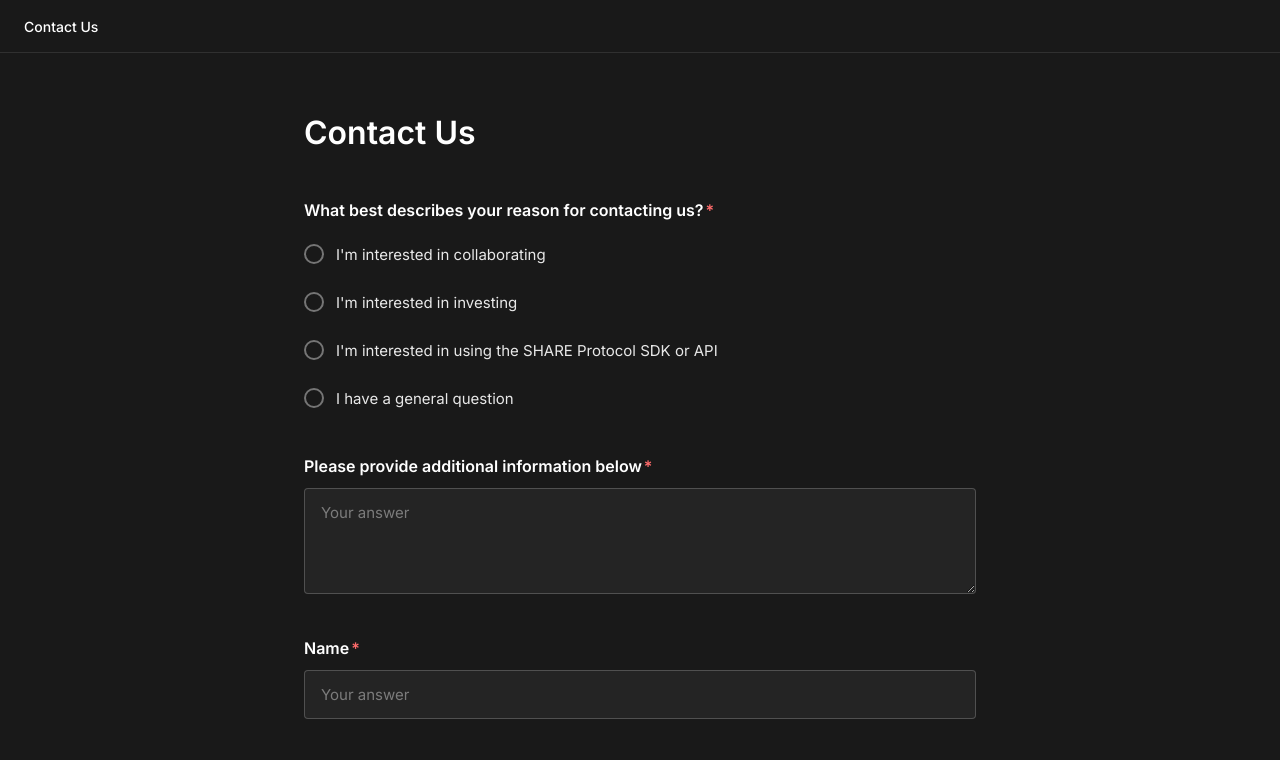
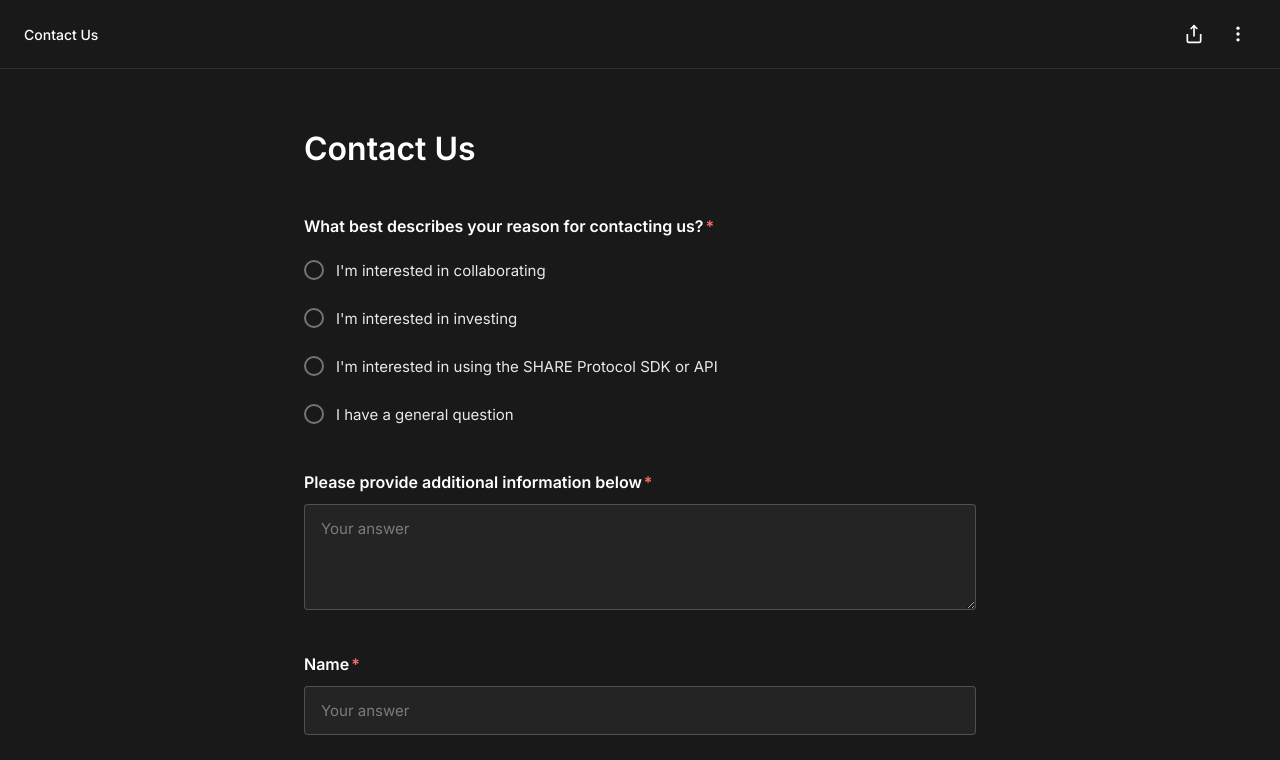
Before and after one commit to Rhnzo12/formless, a React (Create React App) app: page /schedule-meeting in a window 1280 px wide. Shown: the top 760 px of the page. Built offline with nearby package versions, Linux system fonts and the light colour scheme; no server answers.

Commit message:
Add share and menu functionality to Schedule Meeting page
- Added share button with modal showing page preview and Copy URL button
- Added three-dot menu with Report form and Cookie settings options
- Dropdowns close when clicking outside

https://claude.ai/code/session_019Meiq4RXnvz4LLrA8RejwU

```diff
--- a/src/ScheduleMeeting.js
+++ b/src/ScheduleMeeting.js
@@ -1,4 +1,4 @@
-import { useState, useEffect } from 'react';
+import { useState, useEffect, useRef } from 'react';
 
 const ScheduleMeeting = () => {
   const [formData, setFormData] = useState({
@@ -9,9 +9,28 @@ const ScheduleMeeting = () => {
   });
   const [isSubmitted, setIsSubmitted] = useState(false);
   const [isSubmitting, setIsSubmitting] = useState(false);
+  const [showShareModal, setShowShareModal] = useState(false);
+  const [showMenu, setShowMenu] = useState(false);
+  const [copied, setCopied] = useState(false);
+  const menuRef = useRef(null);
+  const shareModalRef = useRef(null);
 
   useEffect(() => {
     document.title = 'Contact Us | FORMLESS';
+  }, []);
+
+  // Close dropdowns when clicking outside
+  useEffect(() => {
+    const handleClickOutside = (event) => {
+      if (menuRef.current && !menuRef.current.contains(event.target)) {
+        setShowMenu(false);
+      }
+      if (shareModalRef.current && !shareModalRef.current.contains(event.target)) {
+        setShowShareModal(false);
+      }
+    };
+    document.addEventListener('mousedown', handleClickOutside);
+    return () => document.removeEventListener('mousedown', handleClickOutside);
   }, []);
 
   const handleInputChange = (e) => {
@@ -41,6 +60,242 @@ const ScheduleMeeting = () => {
     );
   };
 
+  const handleCopyUrl = async () => {
+    try {
+      await navigator.clipboard.writeText(window.location.href);
+      setCopied(true);
+      setTimeout(() => setCopied(false), 2000);
+    } catch (err) {
+      console.error('Failed to copy URL:', err);
+    }
+  };
+
+  // Header component with share and menu
+  const Header = () => (
+    <header style={{
+      padding: '16px 24px',
+      borderBottom: '1px solid rgba(255, 255, 255, 0.1)',
+      display: 'flex',
+      justifyContent: 'space-between',
+      alignItems: 'center',
+    }}>
+      <a href="/" style={{
+        color: 'white',
+        textDecoration: 'none',
+        fontSize: '14px',
+        fontWeight: '500',
+      }}>
+        Contact Us
+      </a>
+
+      <div style={{ display: 'flex', alignItems: 'center', gap: '8px' }}>
+        {/* Share Button */}
+        <div style={{ position: 'relative' }} ref={shareModalRef}>
+          <button
+            onClick={() => { setShowShareModal(!showShareModal); setShowMenu(false); }}
+            style={{
+              background: 'transparent',
+              border: 'none',
+              padding: '8px',
+              cursor: 'pointer',
+              display: 'flex',
+              alignItems: 'center',
+              justifyContent: 'center',
+              borderRadius: '4px',
+              transition: 'background-color 0.2s ease',
+            }}
+            onMouseEnter={(e) => e.currentTarget.style.backgroundColor = 'rgba(255, 255, 255, 0.1)'}
+            onMouseLeave={(e) => e.currentTarget.style.backgroundColor = 'transparent'}
+          >
+            <svg width="20" height="20" viewBox="0 0 24 24" fill="none" stroke="white" strokeWidth="2">
+              <path d="M4 12v8a2 2 0 0 0 2 2h12a2 2 0 0 0 2-2v-8" />
+              <polyline points="16 6 12 2 8 6" />
+              <line x1="12" y1="2" x2="12" y2="15" />
+            </svg>
+          </button>
+
+          {/* Share Modal */}
+          {showShareModal && (
+            <div style={{
+              position: 'absolute',
+              top: '100%',
+              right: 0,
+              marginTop: '8px',
+              backgroundColor: '#2f2f2f',
+              borderRadius: '8px',
+              boxShadow: '0 4px 20px rgba(0, 0, 0, 0.4)',
+              padding: '16px',
+              minWidth: '320px',
+              zIndex: 1000,
+            }}>
+              <h3 style={{
+                fontSize: '14px',
+                fontWeight: '600',
+                marginBottom: '16px',
+                textAlign: 'center',
+                color: 'white',
+              }}>
+                Share site
+              </h3>
+
+              <div style={{
+                backgroundColor: '#191919',
+                borderRadius: '6px',
+                padding: '80px 20px',
+                marginBottom: '16px',
+                textAlign: 'center',
+              }}>
+                <p style={{
+                  fontSize: '16px',
+                  fontWeight: '500',
+                  color: 'white',
+                }}>
+                  Contact Us
+                </p>
+              </div>
+
+              <div style={{
+                display: 'flex',
+                gap: '8px',
+                alignItems: 'center',
+              }}>
+                <input
+                  type="text"
+                  readOnly
+                  value={window.location.href}
+                  style={{
+                    flex: 1,
+                    padding: '10px 12px',
+                    fontSize: '13px',
+                    backgroundColor: '#191919',
+                    border: '1px solid rgba(255, 255, 255, 0.2)',
+                    borderRadius: '6px',
+                    color: 'rgba(255, 255, 255, 0.7)',
+                    outline: 'none',
+                  }}
+                />
+                <button
+                  onClick={handleCopyUrl}
+                  style={{
+                    padding: '10px 16px',
+                    fontSize: '13px',
+                    fontWeight: '500',
+                    backgroundColor: '#0077FF',
+                    color: 'white',
+                    border: 'none',
+                    borderRadius: '6px',
+                    cursor: 'pointer',
+                    display: 'flex',
+                    alignItems: 'center',
+                    gap: '6px',
+                    whiteSpace: 'nowrap',
+                  }}
+                >
+                  <svg width="14" height="14" viewBox="0 0 24 24" fill="none" stroke="currentColor" strokeWidth="2">
+                    <path d="M10 13a5 5 0 0 0 7.54.54l3-3a5 5 0 0 0-7.07-7.07l-1.72 1.71" />
+                    <path d="M14 11a5 5 0 0 0-7.54-.54l-3 3a5 5 0 0 0 7.07 7.07l1.71-1.71" />
+                  </svg>
+                  {copied ? 'Copied!' : 'Copy URL'}
+                </button>
+              </div>
+            </div>
+          )}
+        </div>
+
+        {/* Menu Button */}
+        <div style={{ position: 'relative' }} ref={menuRef}>
+          <button
+            onClick={() => { setShowMenu(!showMenu); setShowShareModal(false); }}
+            style={{
+              background: 'transparent',
+              border: 'none',
+              padding: '8px',
+              cursor: 'pointer',
+              display: 'flex',
+              alignItems: 'center',
+              justifyContent: 'center',
+              borderRadius: '4px',
+              transition: 'background-color 0.2s ease',
+            }}
+            onMouseEnter={(e) => e.currentTarget.style.backgroundColor = 'rgba(255, 255, 255, 0.1)'}
+            onMouseLeave={(e) => e.currentTarget.style.backgroundColor = 'transparent'}
+          >
+            <svg width="20" height="20" viewBox="0 0 24 24" fill="white">
+              <circle cx="12" cy="5" r="2" />
+              <circle cx="12" cy="12" r="2" />
+              <circle cx="12" cy="19" r="2" />
+            </svg>
+          </button>
+
+          {/* Dropdown Menu */}
+          {showMenu && (
+            <div style={{
+              position: 'absolute',
+              top: '100%',
+              right: 0,
+              marginTop: '8px',
+              backgroundColor: '#2f2f2f',
+              borderRadius: '8px',
+              boxShadow: '0 4px 20px rgba(0, 0, 0, 0.4)',
+              padding: '8px 0',
+              minWidth: '180px',
+              zIndex: 1000,
+            }}>
+              <button
+                onClick={() => setShowMenu(false)}
+                style={{
+                  width: '100%',
+                  padding: '10px 16px',
+                  fontSize: '14px',
+                  color: 'white',
+                  backgroundColor: 'transparent',
+                  border: 'none',
+                  textAlign: 'left',
+                  cursor: 'pointer',
+                  display: 'flex',
+                  alignItems: 'center',
+                  gap: '10px',
+                }}
+                onMouseEnter={(e) => e.currentTarget.style.backgroundColor = 'rgba(255, 255, 255, 0.1)'}
+                onMouseLeave={(e) => e.currentTarget.style.backgroundColor = 'transparent'}
+              >
+                <svg width="16" height="16" viewBox="0 0 24 24" fill="none" stroke="currentColor" strokeWidth="2">
+                  <path d="M4 15s1-1 4-1 5 2 8 2 4-1 4-1V3s-1 1-4 1-5-2-8-2-4 1-4 1z" />
+                  <line x1="4" y1="22" x2="4" y2="15" />
+                </svg>
+                Report form
+              </button>
+              <button
+                onClick={() => setShowMenu(false)}
+                style={{
+                  width: '100%',
+                  padding: '10px 16px',
+                  fontSize: '14px',
+                  color: 'white',
+                  backgroundColor: 'transparent',
+                  border: 'none',
+                  textAlign: 'left',
+                  cursor: 'pointer',
+                  display: 'flex',
+                  alignItems: 'center',
+                  gap: '10px',
+                }}
+                onMouseEnter={(e) => e.currentTarget.style.backgroundColor = 'rgba(255, 255, 255, 0.1)'}
+                onMouseLeave={(e) => e.currentTarget.style.backgroundColor = 'transparent'}
+              >
+                <svg width="16" height="16" viewBox="0 0 24 24" fill="none" stroke="currentColor" strokeWidth="2">
+                  <circle cx="12" cy="12" r="3" />
+                  <path d="M19.4 15a1.65 1.65 0 0 0 .33 1.82l.06.06a2 2 0 0 1 0 2.83 2 2 0 0 1-2.83 0l-.06-.06a1.65 1.65 0 0 0-1.82-.33 1.65 1.65 0 0 0-1 1.51V21a2 2 0 0 1-2 2 2 2 0 0 1-2-2v-.09A1.65 1.65 0 0 0 9 19.4a1.65 1.65 0 0 0-1.82.33l-.06.06a2 2 0 0 1-2.83 0 2 2 0 0 1 0-2.83l.06-.06a1.65 1.65 0 0 0 .33-1.82 1.65 1.65 0 0 0-1.51-1H3a2 2 0 0 1-2-2 2 2 0 0 1 2-2h.09A1.65 1.65 0 0 0 4.6 9a1.65 1.65 0 0 0-.33-1.82l-.06-.06a2 2 0 0 1 0-2.83 2 2 0 0 1 2.83 0l.06.06a1.65 1.65 0 0 0 1.82.33H9a1.65 1.65 0 0 0 1-1.51V3a2 2 0 0 1 2-2 2 2 0 0 1 2 2v.09a1.65 1.65 0 0 0 1 1.51 1.65 1.65 0 0 0 1.82-.33l.06-.06a2 2 0 0 1 2.83 0 2 2 0 0 1 0 2.83l-.06.06a1.65 1.65 0 0 0-.33 1.82V9a1.65 1.65 0 0 0 1.51 1H21a2 2 0 0 1 2 2 2 2 0 0 1-2 2h-.09a1.65 1.65 0 0 0-1.51 1z" />
+                </svg>
+                Cookie settings
+              </button>
+            </div>
+          )}
+        </div>
+      </div>
+    </header>
+  );
+
   // Thank You Screen
   if (isSubmitted) {
     return (
@@ -50,20 +305,7 @@ const ScheduleMeeting = () => {
         color: 'white',
         fontFamily: '"Inter", -apple-system, BlinkMacSystemFont, "Segoe UI", Roboto, sans-serif',
       }}>
-        {/* Header */}
-        <header style={{
-          padding: '16px 24px',
-          borderBottom: '1px solid rgba(255, 255, 255, 0.1)',
-        }}>
-          <a href="/" style={{
-            color: 'white',
-            textDecoration: 'none',
-            fontSize: '14px',
-            fontWeight: '500',
-          }}>
-            Contact Us
-          </a>
-        </header>
+        <Header />
 
         {/* Thank You Content */}
         <div style={{
@@ -97,20 +339,7 @@ const ScheduleMeeting = () => {
       color: 'white',
       fontFamily: '"Inter", -apple-system, BlinkMacSystemFont, "Segoe UI", Roboto, sans-serif',
     }}>
-      {/* Header */}
-      <header style={{
-        padding: '16px 24px',
-        borderBottom: '1px solid rgba(255, 255, 255, 0.1)',
-      }}>
-        <a href="/" style={{
-          color: 'white',
-          textDecoration: 'none',
-          fontSize: '14px',
-          fontWeight: '500',
-        }}>
-          Contact Us
-        </a>
-      </header>
+      <Header />
 
       {/* Form Content */}
       <div style={{
```
